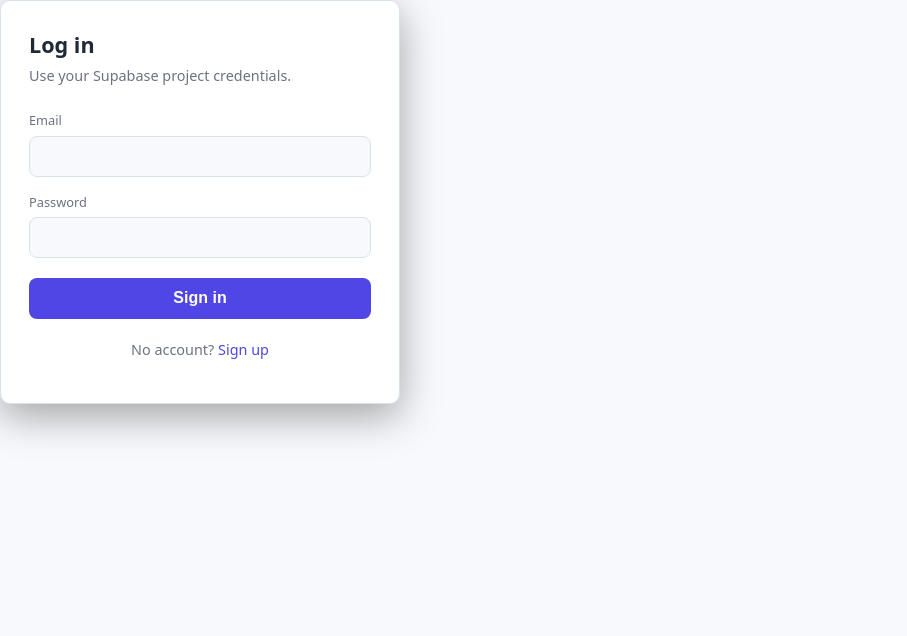
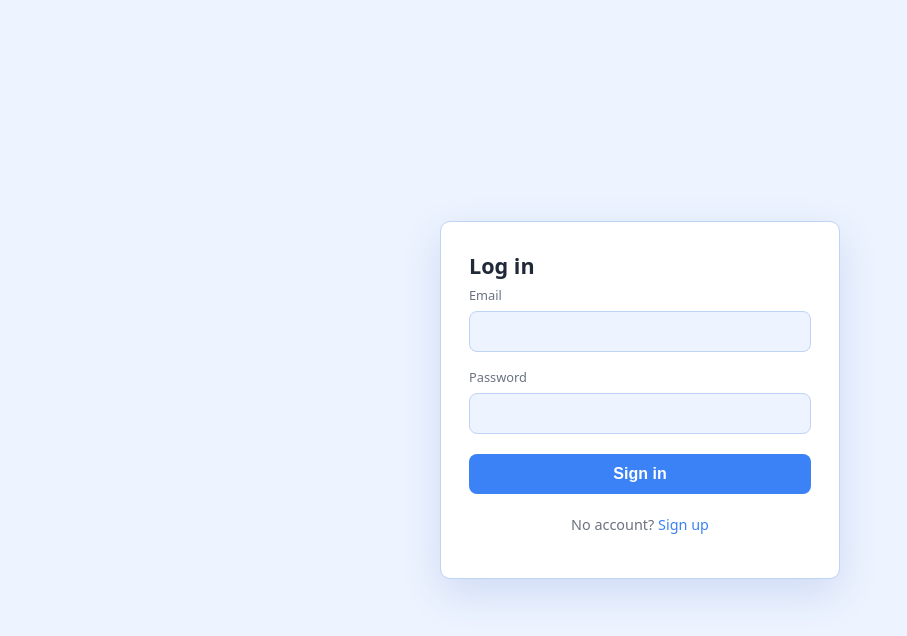
Before and after one commit to kc3222/PsychDx, a Next.js app: page /login in a window 1280 px wide. Shown: the top 636 px of the page, without its empty margins (0-907 px from the left). Built offline with nearby package versions, Linux system fonts and the light colour scheme.

Commit message:
Login cleanup and risk color changes

```diff
--- a/app/globals.css
+++ b/app/globals.css
@@ -1,12 +1,12 @@
 :root {
-  --bg: #f7f9fc;
+  --bg: #edf4ff;
   --surface: #ffffff;
-  --border: #d9e2ef;
+  --border: #bfd3f3;
   --text: #1f2937;
   --muted: #6b7280;
-  --accent: #4f46e5;
-  --accent-hover: #4338ca;
-  --block-bg: #f2f2f1;
+  --accent: #3b82f6;
+  --accent-hover: #2563eb;
+  --block-bg: #f7fbff;
   --danger: #f87171;
   --radius: 10px;
   --font: system-ui, -apple-system, "Segoe UI", Roboto, sans-serif;
@@ -56,7 +56,7 @@ main {
   border: 1px solid var(--border);
   border-radius: var(--radius);
   padding: 1.75rem;
-  box-shadow: 0 12px 40px rgba(0, 0, 0, 0.35);
+  box-shadow: 0 14px 40px rgba(30, 64, 175, 0.14);
 }
 
 .card h1 {
@@ -142,6 +142,14 @@ button[type="submit"]:disabled {
   text-align: center;
   font-size: 0.9rem;
   color: var(--muted);
+}
+
+.auth-main {
+  min-height: 100vh;
+  display: flex;
+  align-items: center;
+  justify-content: center;
+  padding: 1.25rem;
 }
 
 .ccc-shell {
@@ -609,19 +617,19 @@ h3 {
 }
 
 .risk-low {
-  color: #57c384;
+  color: #166534;
 }
 
 .risk-moderate {
-  color: #e4a53a;
+  color: #a16207;
 }
 
 .risk-high {
-  color: #ff9494;
+  color: #991b1b;
 }
 
 .risk-emergency {
-  color: #ff7a7a;
+  color: #7f1d1d;
 }
 
 @media (max-width: 980px) {
--- a/app/login/page.tsx
+++ b/app/login/page.tsx
@@ -31,10 +31,9 @@ export default function LoginPage() {
   }
 
   return (
-    <main>
+    <main className="auth-main">
       <div className="card">
         <h1>Log in</h1>
-        <p className="subtitle">Use your Supabase project credentials.</p>
         {error ? (
           <p className="message error" role="alert">
             {error}
--- a/app/signup/page.tsx
+++ b/app/signup/page.tsx
@@ -47,10 +47,9 @@ export default function SignupPage() {
   }
 
   return (
-    <main>
+    <main className="auth-main">
       <div className="card">
         <h1>Sign up</h1>
-        <p className="subtitle">Creates a user in Supabase Auth and a profile row (with the DB trigger).</p>
         {error ? (
           <p className="message error" role="alert">
             {error}
```
